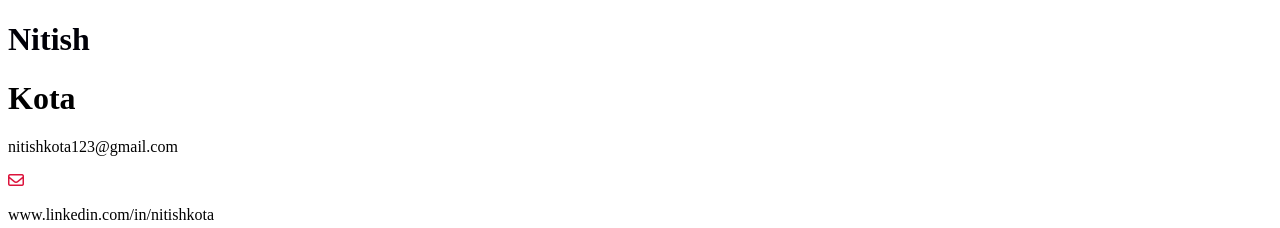
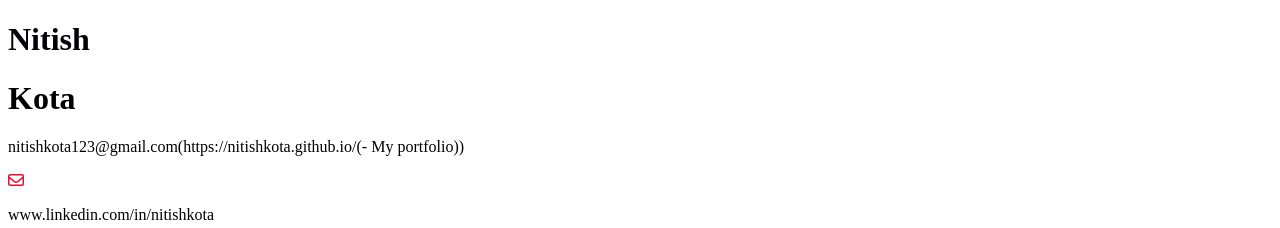
Before and after one commit to Nitishkota/resume, a plain HTML site: page index.html in a window 1280 px wide. Shown: the top 228 px of the page. Drawn offline with Linux system fonts and the light colour scheme.

Commit message:
Update index.html

```diff
--- a/index.html
+++ b/index.html
@@ -26,7 +26,7 @@
             </div>
             <div class="header-right">
                 <div class="email">
-                    <p>nitishkota123@gmail.com</p>
+                    <p>nitishkota123@gmail.com(https://nitishkota.github.io/(- My portfolio))</p>
                     <i style="color:crimson" class="fa-regular fa-envelope"></i>
                 </div>
                 <div class="linkedin">
```
